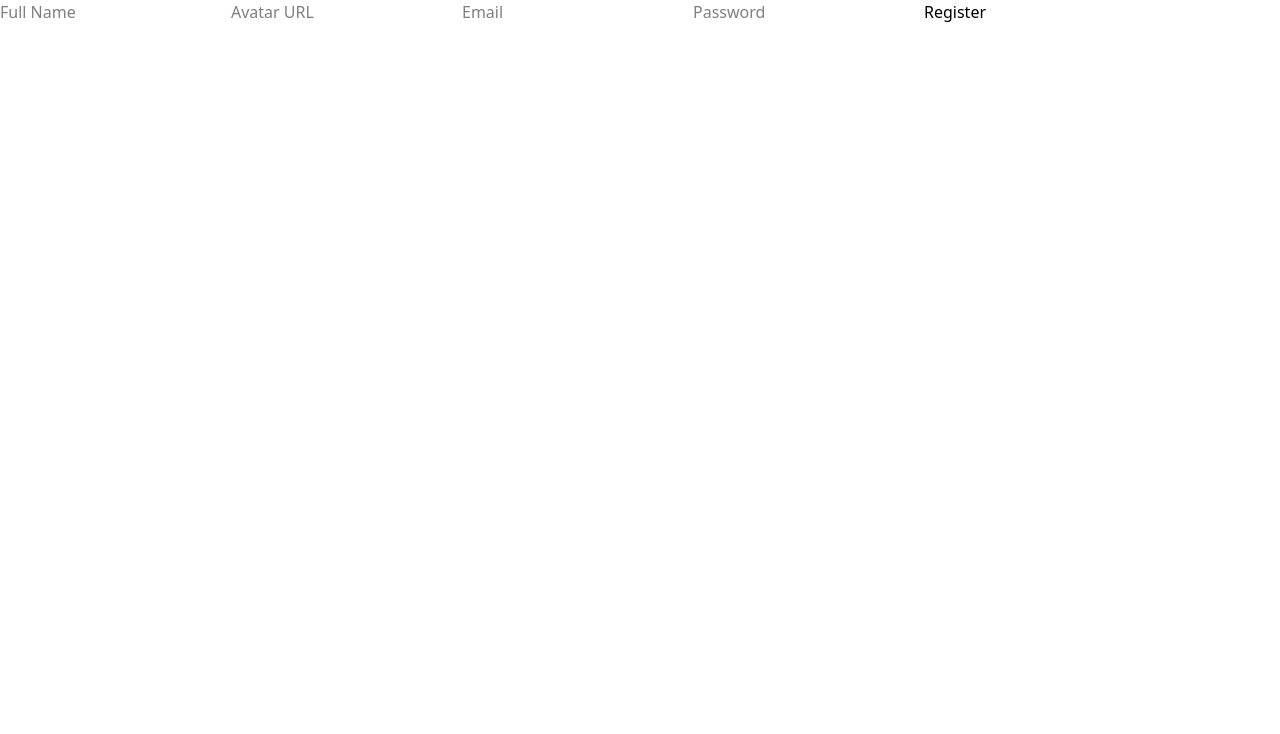
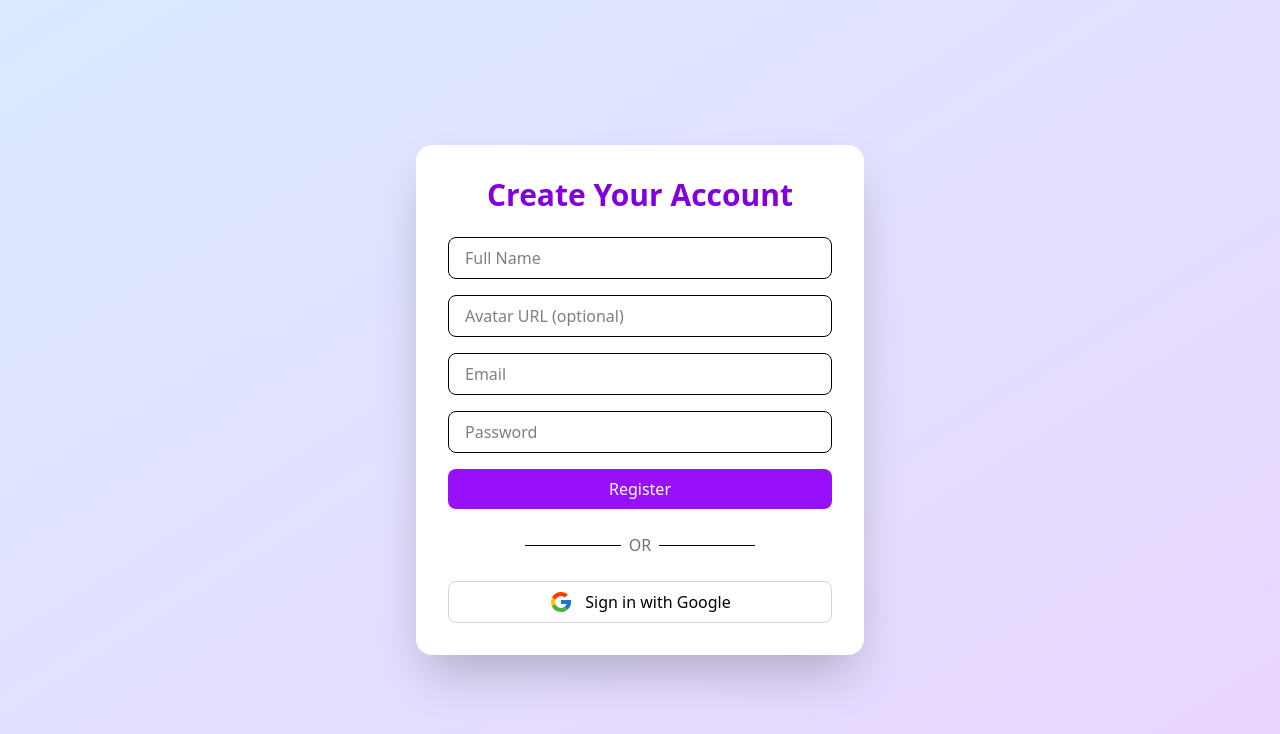
Before and after one commit to ahbab-zaman/mini-docs-client, a Next.js app: page /register in a window 1280 px wide. Shown: the top 734 px of the page. Built offline with nearby package versions, Linux system fonts and the light colour scheme; no server answers.

Commit message:
implement google login using next auth

```diff
--- a/next.config.mjs
+++ b/next.config.mjs
@@ -1,4 +1,8 @@
 /** @type {import('next').NextConfig} */
-const nextConfig = {};
+const nextConfig = {
+  images: {
+    domains: ["lh3.googleusercontent.com"],
+  },
+};
 
 export default nextConfig;
--- a/package.json
+++ b/package.json
@@ -9,17 +9,21 @@
     "lint": "next lint"
   },
   "dependencies": {
+    "@react-oauth/google": "^0.12.2",
     "@tinymce/miniature": "^6.0.0",
     "@tinymce/tinymce-react": "^6.2.0",
     "axios": "^1.9.0",
     "cors": "^2.8.5",
     "dotenv": "^16.5.0",
     "express": "^5.1.0",
+    "framer-motion": "^12.15.0",
     "jsonwebtoken": "^9.0.2",
     "mongodb": "^6.16.0",
     "next": "15.3.3",
+    "next-auth": "^4.24.11",
     "react": "^18.2.0",
     "react-dom": "^18.2.0",
+    "react-icons": "^5.5.0",
     "react-quill": "^2.0.0"
   },
   "devDependencies": {
--- /dev/null
+++ b/src/app/Providers/NextProviders.jsx
@@ -0,0 +1,7 @@
+"use client";
+
+import { SessionProvider } from "next-auth/react";
+
+export default function NextProviders({ children }) {
+  return <SessionProvider>{children}</SessionProvider>;
+}
--- a/src/app/components/CreateDocumentButton.jsx
+++ b/src/app/components/CreateDocumentButton.jsx
@@ -6,13 +6,7 @@ const CreateDocumentButton = () => {
   const [isOpen, setIsOpen] = useState(false);
   return (
     <div>
-      <main className="p-10">
-        <button
-          onClick={() => setIsOpen(true)}
-          className="bg-blue-600 text-white px-6 py-2 rounded shadow"
-        >
-          Create New Document
-        </button>
+      <main>
         <CreateDocumentModal isOpen={isOpen} onClose={() => setIsOpen(false)} />
       </main>
     </div>
--- a/src/app/layout.js
+++ b/src/app/layout.js
@@ -1,5 +1,6 @@
 import { Geist, Geist_Mono } from "next/font/google";
 import "./globals.css";
+import NextProviders from "./Providers/NextProviders";
 
 const geistSans = Geist({
   variable: "--font-geist-sans",
@@ -23,7 +24,7 @@ export default function RootLayout({ children }) {
       <body
         className={`${geistSans.variable} ${geistMono.variable} antialiased`}
       >
-        {children}
+        <NextProviders>{children}</NextProviders>
       </body>
     </html>
   );
--- a/src/app/login/page.jsx
+++ b/src/app/login/page.jsx
@@ -1,9 +1,53 @@
 "use client";
+
 import React, { useState } from "react";
+import { useRouter } from "next/navigation";
 import API from "../AxiosInstance/api";
+import { motion } from "framer-motion";
+import google from "../assets/google.png";
+import Image from "next/image";
+import { signIn } from "next-auth/react";
 
+// Modal Component
+function Modal({ show, message, success, onClose }) {
+  if (!show) return null;
+  return (
+    <div className="fixed inset-0 z-50 flex items-center justify-center bg-black/40">
+      <motion.div
+        initial={{ opacity: 0, scale: 0.9 }}
+        animate={{ opacity: 1, scale: 1 }}
+        className={`bg-white p-6 rounded shadow-xl max-w-sm w-full text-center ${
+          success ? "border-green-500" : "border-red-500"
+        }`}
+      >
+        <h2
+          className={`text-xl font-semibold mb-3 ${
+            success ? "text-green-600" : "text-red-600"
+          }`}
+        >
+          {success ? "Success" : "Error"}
+        </h2>
+        <p className="mb-4">{message}</p>
+        <button
+          onClick={onClose}
+          className="bg-blue-600 text-white px-4 py-2 rounded hover:bg-blue-700 transition"
+        >
+          Close
+        </button>
+      </motion.div>
+    </div>
+  );
+}
+
+// Login Component
 export default function LoginForm() {
   const [form, setForm] = useState({ email: "", password: "" });
+  const [modal, setModal] = useState({
+    show: false,
+    message: "",
+    success: false,
+  });
+  const router = useRouter();
 
   const handleChange = (e) =>
     setForm({ ...form, [e.target.name]: e.target.value });
@@ -13,28 +57,80 @@ export default function LoginForm() {
     try {
       const res = await API.post("/auth/login", form);
       localStorage.setItem("token", res.data.token);
-      alert("Login successful");
+      setModal({ show: true, message: "Login successful!", success: true });
+
+      setTimeout(() => {
+        router.push("/"); // Redirect to home
+      }, 1000);
     } catch (err) {
-      alert(err.response?.data?.message || "Login failed");
+      setModal({
+        show: true,
+        message: err.response?.data?.message || "Login failed",
+        success: false,
+      });
     }
   };
 
+  const handleGoogleLogin = () => {
+    signIn("google", { callbackUrl: "/" });
+  };
+
   return (
-    <form onSubmit={handleLogin} className="space-y-3">
+    <div className="min-h-screen flex items-center justify-center bg-gradient-to-br from-blue-50 to-blue-100">
+      <motion.div
+        initial={{ opacity: 0, y: 30 }}
+        animate={{ opacity: 1, y: 0 }}
+        transition={{ duration: 0.5 }}
+        className="bg-white shadow-lg rounded-lg p-8 w-full max-w-md"
+      >
+        <h2 className="text-2xl font-bold mb-6 text-center text-blue-700">
+          Login to Your Account
+        </h2>
+        <form onSubmit={handleLogin} className="space-y-4">
           <input
             name="email"
+            type="email"
             onChange={handleChange}
+            value={form.email}
             placeholder="Email"
             required
+            className="w-full border px-3 py-2 rounded focus:outline-none focus:ring-2 focus:ring-blue-400"
           />
           <input
             name="password"
             type="password"
             onChange={handleChange}
+            value={form.password}
             placeholder="Password"
             required
+            className="w-full border px-3 py-2 rounded focus:outline-none focus:ring-2 focus:ring-blue-400"
           />
-      <button type="submit">Login</button>
+          <button
+            type="submit"
+            className="w-full bg-blue-600 text-white py-2 rounded hover:bg-blue-700 transition"
+          >
+            Login
+          </button>
         </form>
+
+        <div className="my-4 text-center text-gray-500">or</div>
+
+        <button
+          type="button"
+          onClick={handleGoogleLogin}
+          className="w-full flex items-center justify-center gap-3 border border-gray-300 py-2 rounded hover:bg-gray-50 transition"
+        >
+          <Image src={google} height={20} width={20} alt="Google" />
+          Sign in with Google
+        </button>
+      </motion.div>
+
+      <Modal
+        show={modal.show}
+        message={modal.message}
+        success={modal.success}
+        onClose={() => setModal({ ...modal, show: false })}
+      />
+    </div>
   );
 }
--- a/src/app/register/page.jsx
+++ b/src/app/register/page.jsx
@@ -1,13 +1,24 @@
-"use client"
+"use client";
+
 import React, { useState } from "react";
 import API from "../AxiosInstance/api";
+import { motion, AnimatePresence } from "framer-motion";
+import { FcGoogle } from "react-icons/fc";
+import { useRouter } from "next/navigation";
 
-export default function register() {
+export default function Register() {
   const [form, setForm] = useState({
     fullName: "",
     avatar: "",
     email: "",
     password: "",
+  });
+  const router = useRouter();
+
+  const [modal, setModal] = useState({
+    show: false,
+    message: "",
+    success: true,
   });
 
   const handleChange = (e) =>
@@ -18,26 +29,64 @@ export default function register() {
     try {
       const res = await API.post("/auth/register", form);
       localStorage.setItem("token", res.data.token);
-      alert("Registration successful");
+      setTimeout(() => {
+        router.push("/"); // Navigate to home
+      }, 1000);
+      setModal({
+        show: true,
+        message: "Registration successful!",
+        success: true,
+      });
     } catch (err) {
-      alert(err.response?.data?.message || "Registration failed");
+      setModal({
+        show: true,
+        message: err.response?.data?.message || "Registration failed",
+        success: false,
+      });
     }
   };
 
+  const handleGoogleSignIn = () => {
+    setModal({
+      show: true,
+      message: "Google Sign-In coming soon...",
+      success: true,
+    });
+  };
+
   return (
-    <form onSubmit={handleRegister} className="space-y-3">
+    <div className="min-h-screen flex items-center justify-center bg-gradient-to-br from-blue-100 to-purple-200 px-4">
+      <motion.div
+        initial={{ opacity: 0, y: 60 }}
+        animate={{ opacity: 1, y: 0 }}
+        transition={{ duration: 0.6, ease: "easeOut" }}
+        className="bg-white p-8 rounded-2xl shadow-2xl w-full max-w-md relative"
+      >
+        <h2 className="text-3xl font-bold text-center text-purple-700 mb-6">
+          Create Your Account
+        </h2>
+
+        <form onSubmit={handleRegister} className="space-y-4">
           <input
             name="fullName"
             onChange={handleChange}
             placeholder="Full Name"
             required
+            className="w-full px-4 py-2 border rounded-lg focus:outline-none focus:ring-2 focus:ring-purple-400"
           />
-      <input name="avatar" onChange={handleChange} placeholder="Avatar URL" />
+          <input
+            name="avatar"
+            onChange={handleChange}
+            placeholder="Avatar URL (optional)"
+            className="w-full px-4 py-2 border rounded-lg focus:outline-none focus:ring-2 focus:ring-purple-400"
+          />
           <input
             name="email"
+            type="email"
             onChange={handleChange}
             placeholder="Email"
             required
+            className="w-full px-4 py-2 border rounded-lg focus:outline-none focus:ring-2 focus:ring-purple-400"
           />
           <input
             name="password"
@@ -45,8 +94,59 @@ export default function register() {
             onChange={handleChange}
             placeholder="Password"
             required
+            className="w-full px-4 py-2 border rounded-lg focus:outline-none focus:ring-2 focus:ring-purple-400"
           />
-      <button type="submit">Register</button>
+          <motion.button
+            whileTap={{ scale: 0.95 }}
+            type="submit"
+            className="w-full bg-purple-600 text-white py-2 rounded-lg hover:bg-purple-700 transition"
+          >
+            Register
+          </motion.button>
         </form>
+
+        <div className="my-6 flex items-center justify-center">
+          <span className="border-t w-1/4"></span>
+          <span className="mx-2 text-gray-500">OR</span>
+          <span className="border-t w-1/4"></span>
+        </div>
+
+        <motion.button
+          whileHover={{ scale: 1.02 }}
+          whileTap={{ scale: 0.98 }}
+          onClick={handleGoogleSignIn}
+          className="flex items-center justify-center gap-3 w-full border border-gray-300 py-2 rounded-lg hover:bg-gray-100 transition"
+        >
+          <FcGoogle size={24} />
+          <span>Sign in with Google</span>
+        </motion.button>
+
+        {/* Modal */}
+        <AnimatePresence>
+          {modal.show && (
+            <motion.div
+              initial={{ opacity: 0, y: -50 }}
+              animate={{ opacity: 1, y: 0 }}
+              exit={{ opacity: 0, y: -50 }}
+              className="absolute top-2 left-1/2 transform -translate-x-1/2 bg-white border shadow-lg p-4 rounded-lg z-50"
+            >
+              <p
+                className={`text-sm font-medium ${
+                  modal.success ? "text-green-600" : "text-red-600"
+                }`}
+              >
+                {modal.message}
+              </p>
+              <button
+                onClick={() => setModal({ ...modal, show: false })}
+                className="text-xs text-gray-500 hover:underline mt-2"
+              >
+                Close
+              </button>
+            </motion.div>
+          )}
+        </AnimatePresence>
+      </motion.div>
+    </div>
   );
 }
```
Also changed, not shown: src/app/api/auth/[...nextauth]/route.js (added, +32 -0 lines), src/app/components/Navbar.jsx (+35 -1 lines), src/app/assets/google.png (added), 1 other file (tests, documents, lock files or other folders). Lines whose indentation alone changed are shown as unchanged.
